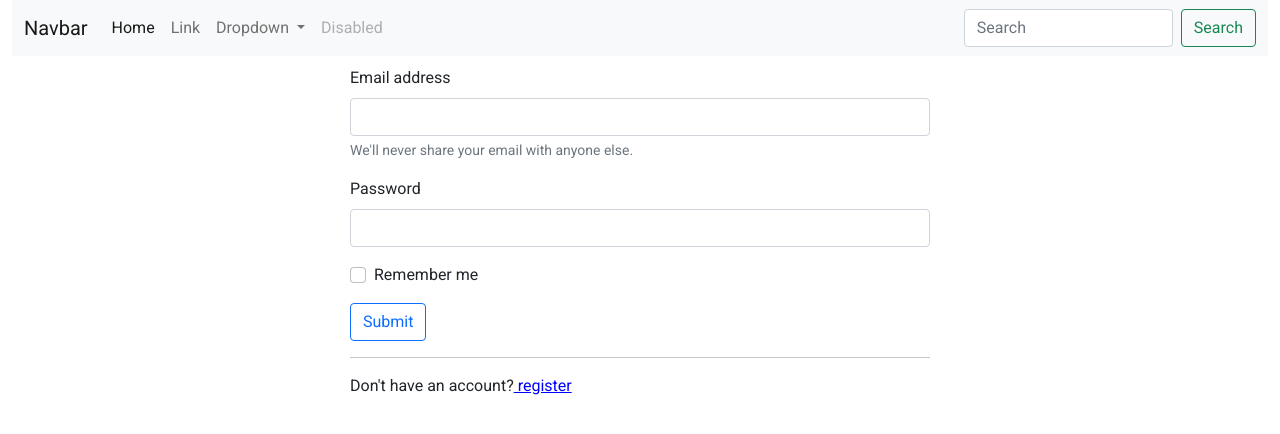
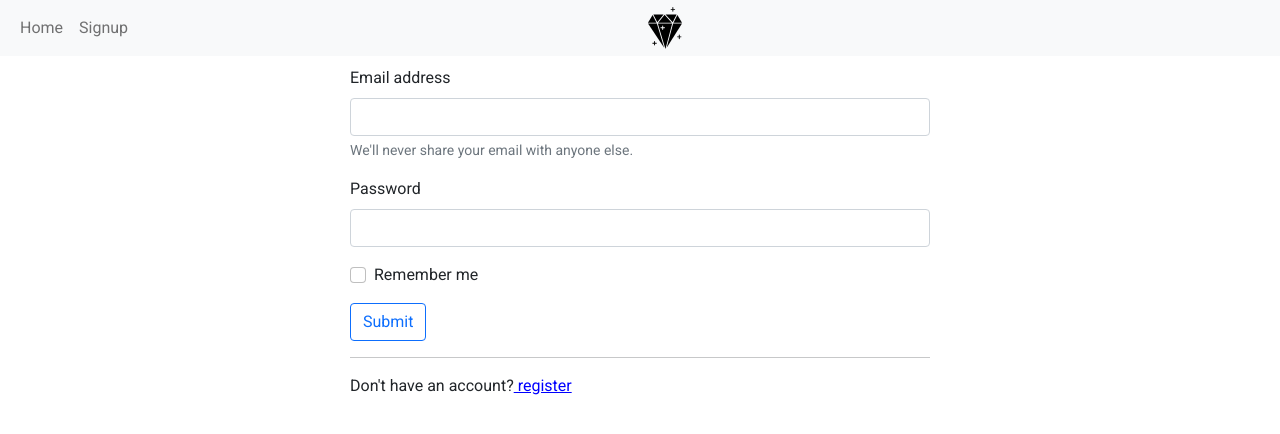
Before and after one commit to Ken-mbira/Tuzo-front, an Angular app: page / in a window 1280 px wide. Shown: the top 434 px of the page. Built offline with nearby package versions, Linux system fonts and the light colour scheme.

Commit message:
design navbar component

```diff
--- a/src/app/account-service/account.service.ts
+++ b/src/app/account-service/account.service.ts
@@ -8,12 +8,14 @@ import { environment } from './../../environments/environment';
 })
 export class AccountService {
   token: string = "";
+  isAuthenticated:boolean = false;
 
   registerUser(user:any){
     let data:any;
     this.http.post(`${environment.TUZO_BASE_URL}account/register`,user).subscribe(response => {
       data = response
       this.token = data['token']
+      this.isAuthenticated = true;
     },error=>{
       console.log(error)
     })
@@ -25,6 +27,7 @@ export class AccountService {
     this.http.post(`${environment.TUZO_BASE_URL}account/login`,user).subscribe(response =>{
       data = response
       this.token = data['token']
+      this.isAuthenticated = true;
       console.log(this.token)
     },error => {
       console.log(error)
--- a/src/app/app.component.html
+++ b/src/app/app.component.html
@@ -1,4 +1,4 @@
+<app-navbar></app-navbar>
 <div class="container-fluid">
-    <app-navbar></app-navbar>
     <router-outlet></router-outlet>
 </div>
--- a/src/app/navbar/navbar.component.html
+++ b/src/app/navbar/navbar.component.html
@@ -1,37 +1,21 @@
 <nav class="navbar navbar-expand-lg navbar-light bg-light">
-    <div class="container-fluid">
-        <a class="navbar-brand" href="#">Navbar</a>
+    <div class="container-fluid" style="position:relative">
+        <a class="navbar-brand" href="#" style="position: absolute; left:50%;right:50%"><img src="../../assets/images/diamond.svg" width="50px"></a>
         <button class="navbar-toggler" type="button" data-bs-toggle="collapse" data-bs-target="#navbarSupportedContent" aria-controls="navbarSupportedContent" aria-expanded="false" aria-label="Toggle navigation">
         <span class="navbar-toggler-icon"></span>
       </button>
         <div class="collapse navbar-collapse" id="navbarSupportedContent">
             <ul class="navbar-nav me-auto mb-2 mb-lg-0">
                 <li class="nav-item">
-                    <a class="nav-link active" aria-current="page" href="#">Home</a>
+                    <a class="nav-link" href="#">Home</a>
                 </li>
                 <li class="nav-item">
-                    <a class="nav-link" href="#">Link</a>
-                </li>
-                <li class="nav-item dropdown">
-                    <a class="nav-link dropdown-toggle" href="#" id="navbarDropdown" role="button" data-bs-toggle="dropdown" aria-expanded="false">
-              Dropdown
-            </a>
-                    <ul class="dropdown-menu" aria-labelledby="navbarDropdown">
-                        <li><a class="dropdown-item" href="#">Action</a></li>
-                        <li><a class="dropdown-item" href="#">Another action</a></li>
-                        <li>
-                            <hr class="dropdown-divider">
-                        </li>
-                        <li><a class="dropdown-item" href="#">Something else here</a></li>
-                    </ul>
-                </li>
-                <li class="nav-item">
-                    <a class="nav-link disabled" href="#" tabindex="-1" aria-disabled="true">Disabled</a>
+                    <a class="nav-link" href="#" routerLink="register">Signup</a>
                 </li>
             </ul>
-            <form class="d-flex">
+            <form class="d-flex" *ngIf="authenticated">
                 <input class="form-control me-2" type="search" placeholder="Search" aria-label="Search">
-                <button class="btn btn-outline-success" type="submit">Search</button>
+                <button class="btn btn-outline-secondary" type="submit">Search</button>
             </form>
         </div>
     </div>
--- a/src/app/navbar/navbar.component.ts
+++ b/src/app/navbar/navbar.component.ts
@@ -1,4 +1,6 @@
 import { Component, OnInit } from '@angular/core';
+
+import { AccountService } from '../account-service/account.service';
 
 @Component({
   selector: 'app-navbar',
@@ -6,8 +8,9 @@ import { Component, OnInit } from '@angular/core';
   styleUrls: ['./navbar.component.css']
 })
 export class NavbarComponent implements OnInit {
+  authenticated:boolean = this.accountService.isAuthenticated;
 
-  constructor() { }
+  constructor(private accountService:AccountService) { }
 
   ngOnInit(): void {
   }
```
Also changed, not shown: src/assets/images/diamond.svg (added).
